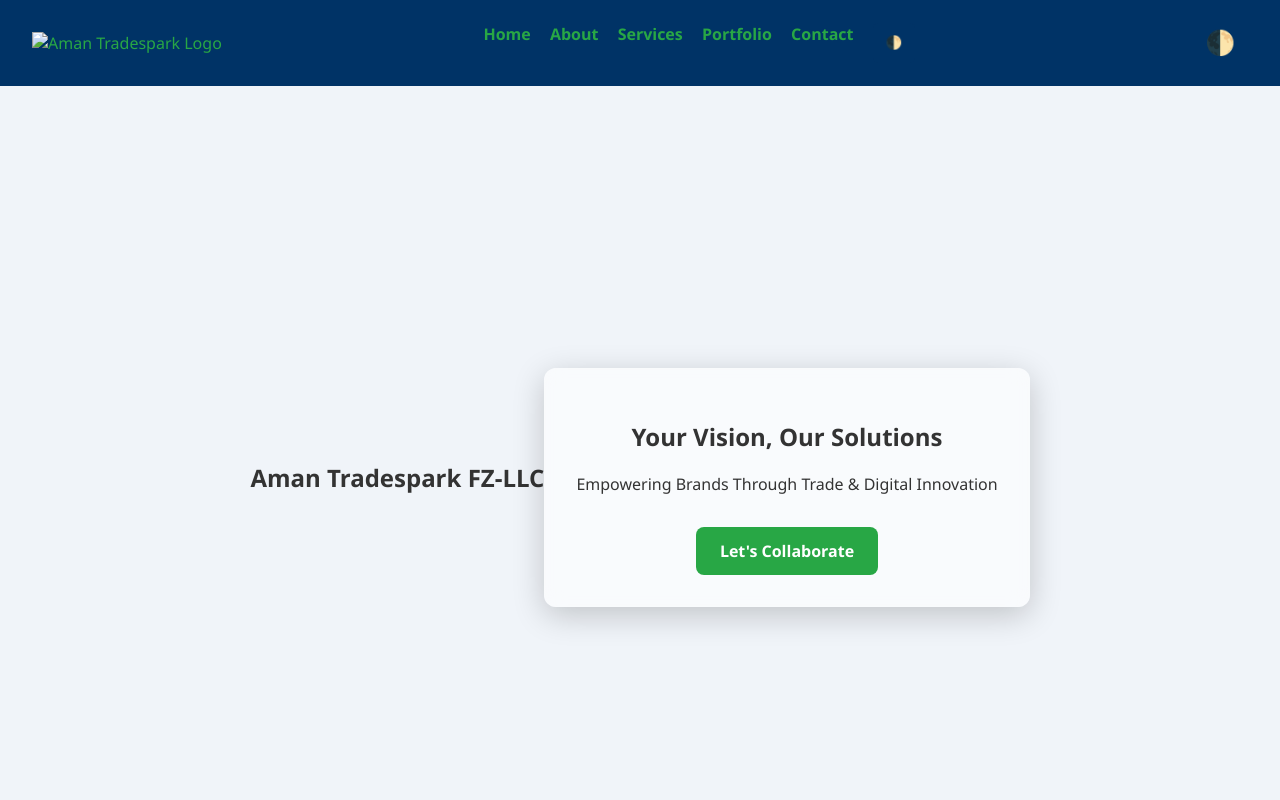
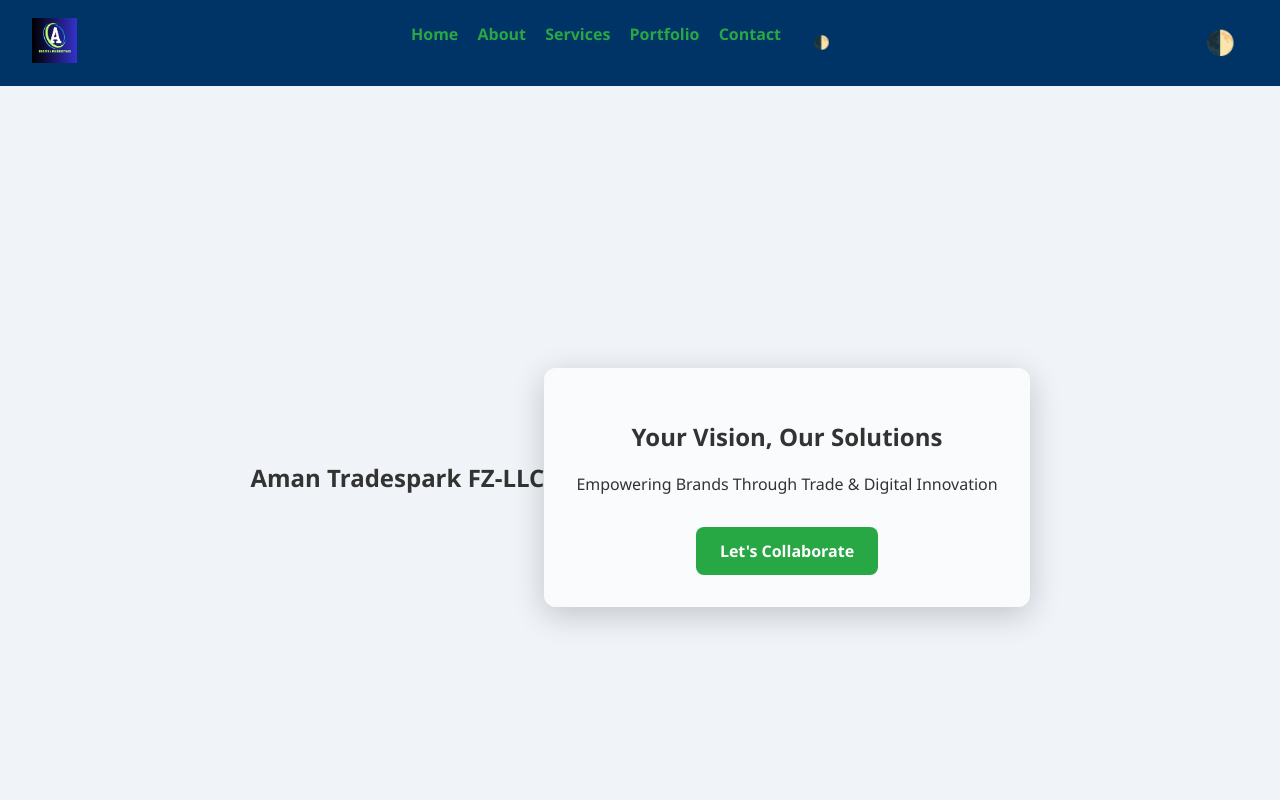
Before and after one commit to UniStar903/Project, a plain HTML site: page index.html in a window 1280 px wide. Shown: the top 800 px of the page. Drawn offline with Linux system fonts and the light colour scheme; files whose address does not match are found by name.

Commit message:
Update index.html

```diff
--- a/index.html
+++ b/index.html
@@ -14,7 +14,7 @@
   <!-- Header -->
   <header class="navbar">
   <div class="logo-container">
-    <img src="../Assets/logo.png" alt="Aman Tradespark Logo" class="logo" />
+    <img src="logo.png" alt="Aman Tradespark Logo" class="logo" />
   </div>
 
   <button class="menu-toggle" aria-label="Toggle Menu">☰</button>
```
